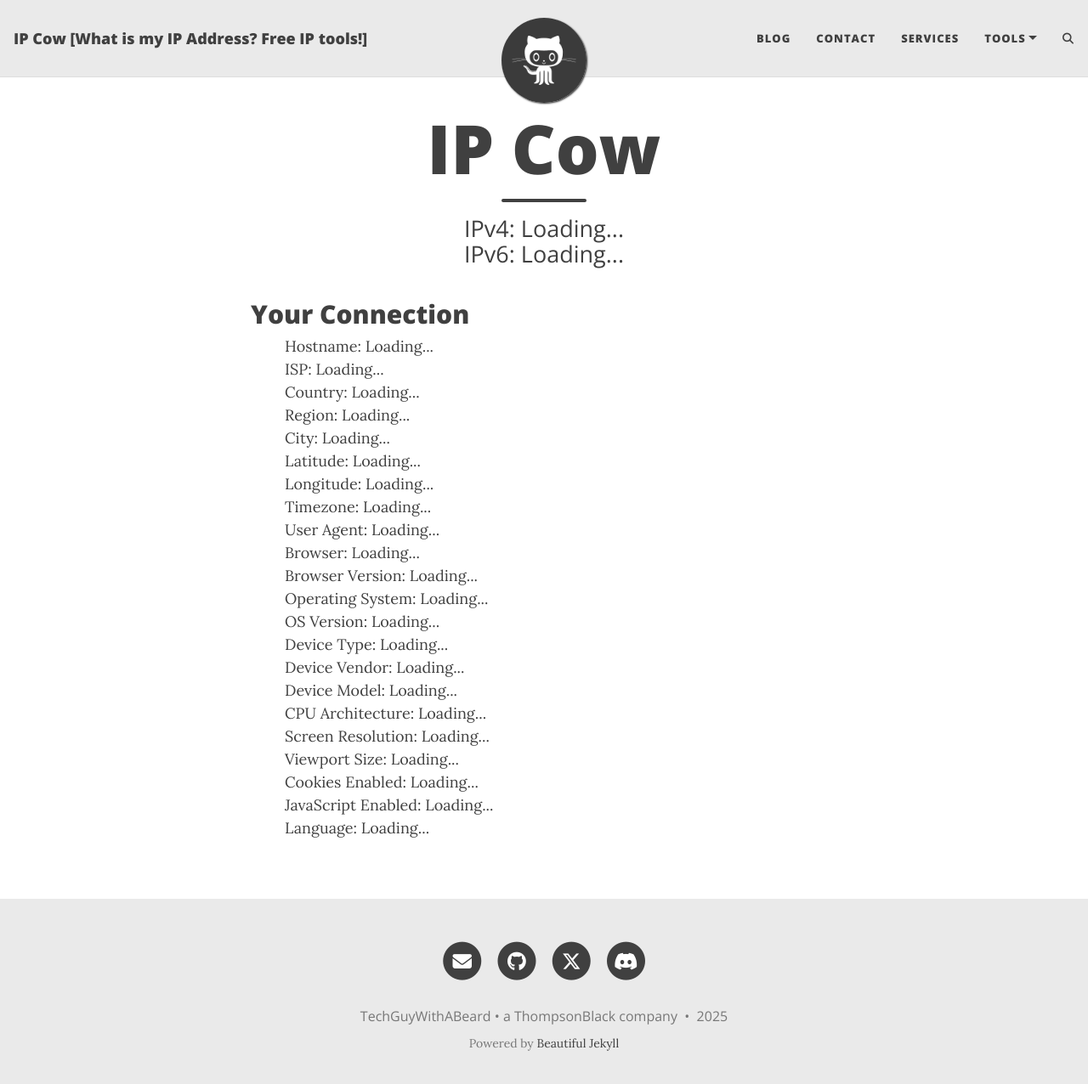
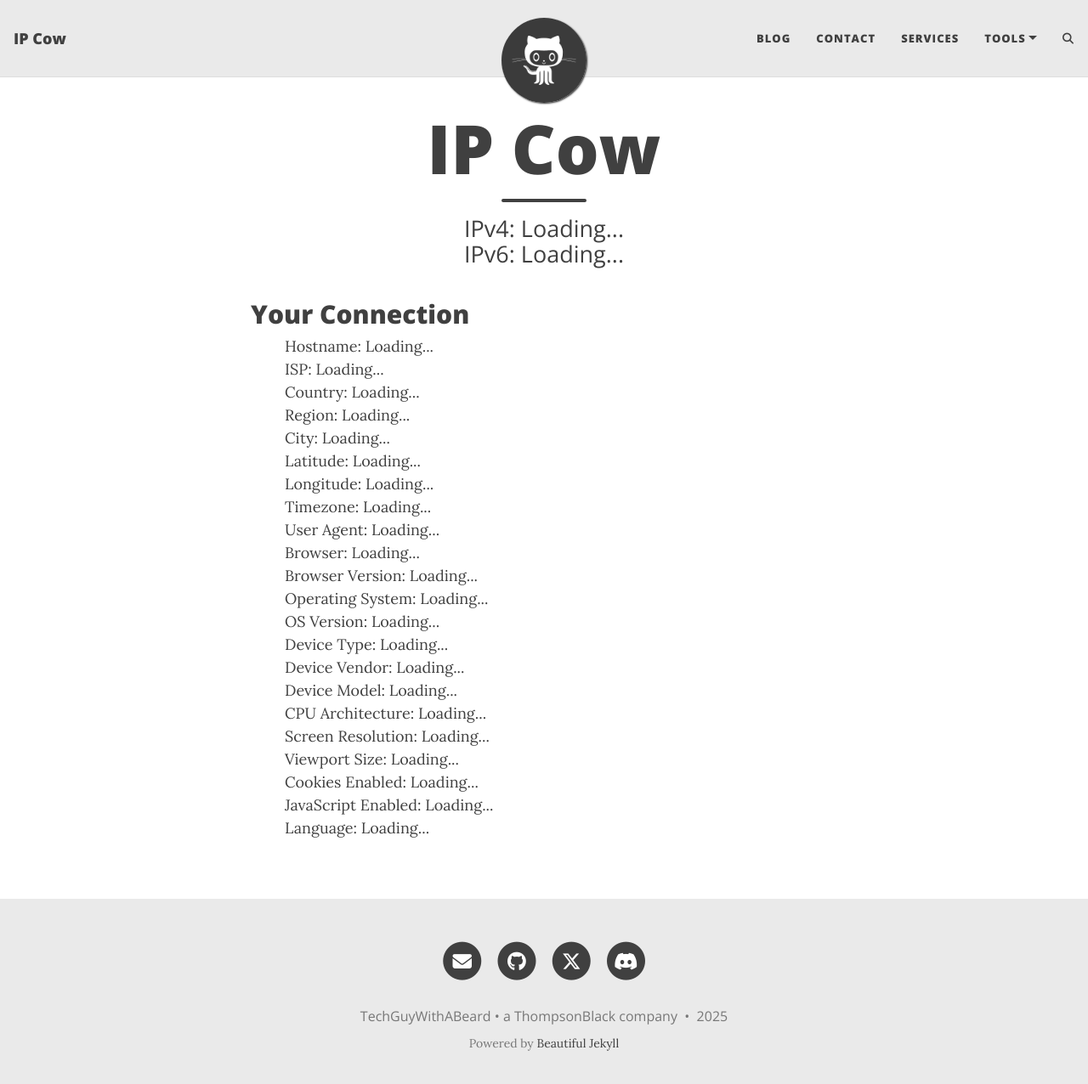
Before and after one commit to MichalAFerber/ipcow, a Jekyll site: the page built from index.html, in a window 1280 px wide and 1289 px high. Shown: the top 1276 px of the window at 85% size. Built offline with Jekyll 4.4.1, drawn with Linux system fonts in a browser that asks for light colours; nearby versions of some CDN libraries; the list of posts is cut into pages by our own code.

```diff
--- a/_config.yml
+++ b/_config.yml
@@ -1,6 +1,6 @@
-url: "https://dev.ipcow.com" # Your actual domain
+url: "https://dev.ipcow.com"
 baseurl: ""
-title: IP Cow [What is my IP Address? Free IP tools!]
+title: IP Cow
 author: TechGuyWithABeard&nbsp;&bull;&nbsp;a ThompsonBlack company
 
 navbar-links:
```
